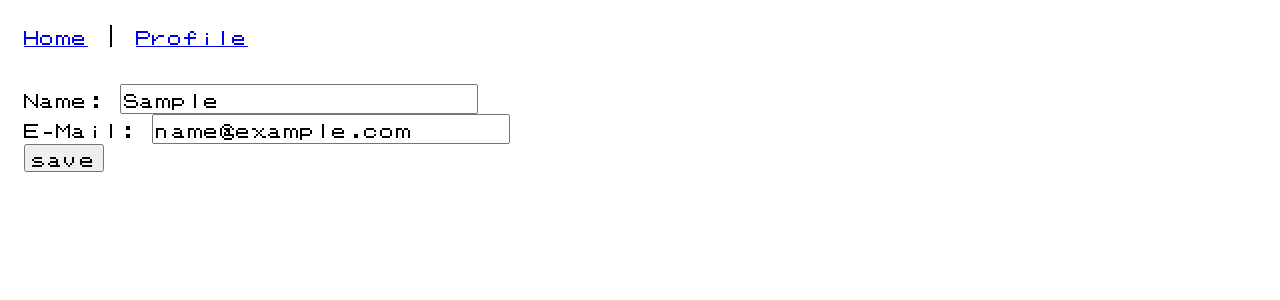
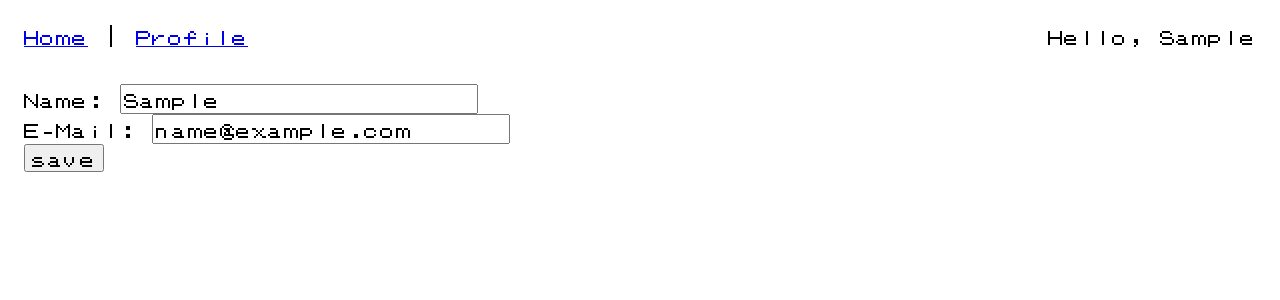
Before and after one commit to webplatformz/react-pokedex-vite, a React (Vite) app: page /profile in a window 1280 px wide. Both pictures are taken after typing "Sample", "name@example.com" into the empty fields and a click on the input "save". Shown: the top 300 px of the page. Built offline with nearby package versions, Linux system fonts and the light colour scheme.

Commit message:
Add userContext and use in profile form

```diff
--- a/src/App.tsx
+++ b/src/App.tsx
@@ -5,6 +5,8 @@ import { ListPage } from "./pages/list/ListPage";
 import "./styles/global.scss";
 import { QueryClient, QueryClientProvider } from "@tanstack/react-query";
 import { ProfilePage } from "./pages/profile/ProfilePage";
+import { useState } from "react";
+import { UserContext } from "./state/UserContext";
 
 const queryClient = new QueryClient();
 
@@ -30,10 +32,19 @@ const router = createBrowserRouter([
 ]);
 
 function App() {
+  const [username, setUsername] = useState("");
+
   return (
-    <QueryClientProvider client={queryClient}>
-      <RouterProvider router={router} />
-    </QueryClientProvider>
+    <UserContext.Provider
+      value={{
+        username,
+        setUsername,
+      }}
+    >
+      <QueryClientProvider client={queryClient}>
+        <RouterProvider router={router} />
+      </QueryClientProvider>
+    </UserContext.Provider>
   );
 }
 
--- a/src/components/layout/Layout.module.scss
+++ b/src/components/layout/Layout.module.scss
@@ -2,6 +2,8 @@
   padding: 0 var(--poke-spacing-4);
 
   header {
+    display: flex;
+    justify-content: space-between;
     padding: var(--poke-spacing-4) 0;
   }
 
--- a/src/components/layout/Layout.tsx
+++ b/src/components/layout/Layout.tsx
@@ -1,13 +1,16 @@
 import { Link, Outlet } from "react-router-dom";
 import styles from "./Layout.module.scss";
+import { useUserContext } from "../../state/UserContext";
 
 export function Layout() {
+  const { username } = useUserContext();
   return (
     <div className={styles.root}>
       <header>
         <nav>
           <Link to="/pokemon">Home</Link> | <Link to="/profile">Profile</Link>
         </nav>
+        {username && <span>{`Hello, ${username}`}</span>}
       </header>
       <main>
         <Outlet />
--- a/src/components/profile/Profile.tsx
+++ b/src/components/profile/Profile.tsx
@@ -1,5 +1,6 @@
 import { SubmitHandler, useForm } from "react-hook-form";
 import styles from "./Profile.module.scss";
+import { useUserContext } from "../../state/UserContext";
 
 type FormValues = { name: string; email: string };
 
@@ -9,7 +10,10 @@ export function Profile() {
     handleSubmit,
     formState: { errors },
   } = useForm<FormValues>();
-  const onSubmit: SubmitHandler<FormValues> = (data) => console.log(data);
+
+  const { setUsername } = useUserContext();
+
+  const onSubmit: SubmitHandler<FormValues> = (data) => setUsername(data.name);
 
   return (
     <form onSubmit={handleSubmit(onSubmit)}>
--- /dev/null
+++ b/src/state/UserContext.ts
@@ -0,0 +1,16 @@
+import { createContext, useContext } from "react";
+
+type UserContextValue = {
+  username: string;
+  setUsername: (username: string) => void;
+};
+
+export const UserContext = createContext<UserContextValue | undefined>(
+  undefined
+);
+
+export function useUserContext(): UserContextValue {
+  const context = useContext(UserContext);
+  if (!context) throw new Error("…");
+  return context;
+}
```
